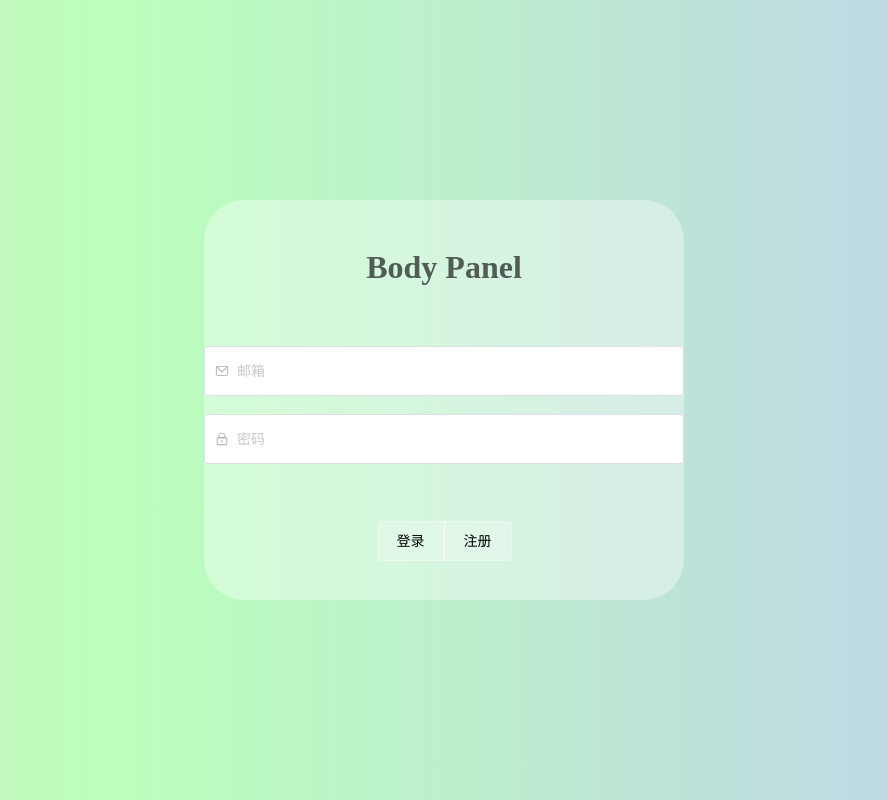
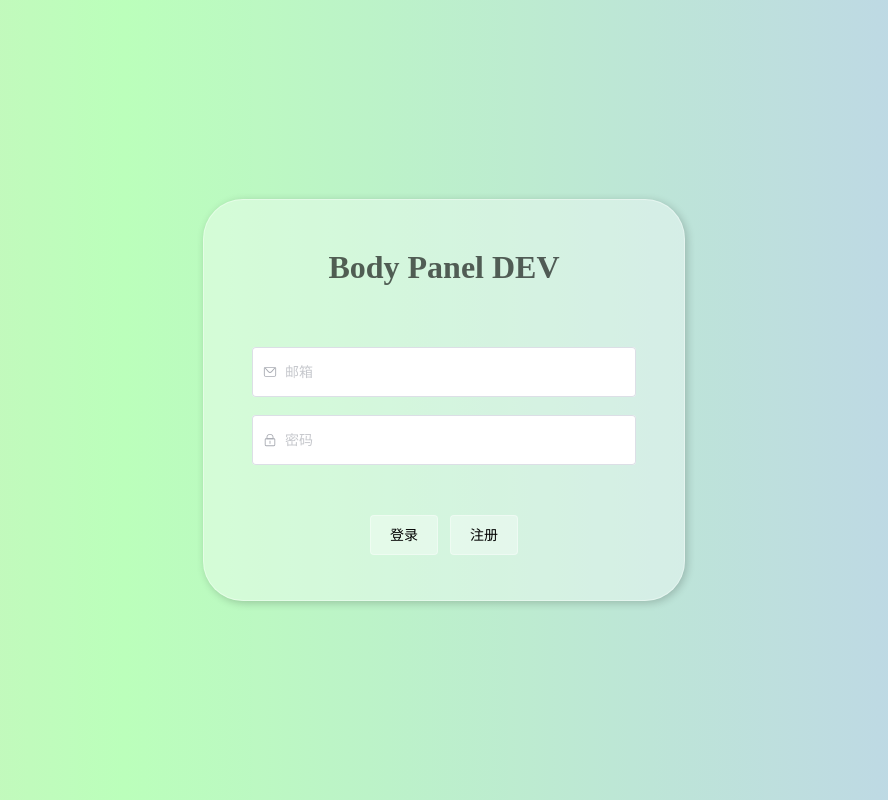
Before and after one commit to XO-ElectronicSheep/BodyPanel, a Vue app: page /login in a window 1280 px wide. Shown: the whole page, without its empty margins (196-1084 px from the left). Built offline with nearby package versions, Linux system fonts and the light colour scheme.

Commit message:
login-get

```diff
--- a/package.json
+++ b/package.json
@@ -9,7 +9,9 @@
     "preview": "vite preview"
   },
   "dependencies": {
+    "axios": "^1.5.0",
     "element-plus": "^2.3.12",
+    "js-md5": "^0.7.3",
     "vue": "^3.3.4",
     "vue-router": "^4.2.4"
   },
--- /dev/null
+++ b/src/service/axios.js
@@ -0,0 +1,44 @@
+
+import axios from "axios"; // API封装  对axios进行封装
+// 创建一个axioas实例 instance
+const instance = axios.create({
+    baseURL: "http://localhost:80/api",
+    timeout: 5000,
+});
+//添加请求拦截器，会在发起请求之前执行相应的需求
+instance.interceptors.request.use(
+    function (config) {
+        let token = sessionStorage.getItem("token");
+        if (token) {
+            config.headers["Authorization"] = "Bearer " + token;
+        }
+        console.log(config)
+        return config;
+    },
+    function (error) {
+        // Do something with request error
+        return Promise.reject(error);
+    }
+);
+
+//添加响应拦截器，会在返回数据后先执行相应的需求 一般用于进行请求错误处理
+instance.interceptors.response.use(
+    function (response) {
+        let { code } = response.data;
+        if (code === 401) {
+            //token失效
+            // sessionStorage.clear()
+            // window.location.reload() //页面刷新
+        }
+        return response;
+    },
+    function (error) {
+        console.log("res-err", error);
+        // let {code} = error
+        // if (code === 'ERR_NETWORK'){
+        //   alert('网络错误')
+        // }
+        return Promise.reject(error);
+    }
+);
+export default instance;
--- /dev/null
+++ b/src/service/user.js
@@ -0,0 +1,8 @@
+import axios from './axios'
+// 添加请求信息  _login为封装之后的post请求 data 为请求中携带的参数
+
+
+// 登录
+export function login(params) {
+    return axios.post('/user/login', params);
+}
--- a/src/views/login/Login.vue
+++ b/src/views/login/Login.vue
@@ -2,40 +2,91 @@
     <div class="login-back">
         <div class="login">
             <h2 class="biaoti">
-                Body Panel
+                Body Panel DEV
             </h2>
-            <el-form :label-position="labelPosition" :model="formLabelAlign" style="max-width: 560px">
-                <el-form-item>
-                    <el-input v-model="formLabelAlign.name" placeholder="邮箱" :prefix-icon="Message"
-                        :input-style="inputStyle" />
-                </el-form-item>
-                <el-form-item>
-                    <el-input v-model="formLabelAlign.region" placeholder="密码" :prefix-icon="Lock"
-                        :input-style="inputStyle" />
-                </el-form-item>
-            </el-form>
-            <div class="button-c">
-                <el-button-group>
-                    <el-button type="primary" size="large" color="#ffffff44">登录</el-button>
-                    <el-button type="primary" size="large" color="#ffffff44">注册</el-button>
-                </el-button-group>
+            <div class="login-2">
+                <el-form :model="formLabelAlign">
+                    <el-form-item>
+                        <el-input v-model="formLabelAlign.email" placeholder="邮箱" :prefix-icon="Message"
+                            :input-style="inputStyle" clearable />
+                    </el-form-item>
+                    <el-form-item>
+                        <el-input v-model="formLabelAlign.password" placeholder="密码" :prefix-icon="Lock"
+                            :input-style="inputStyle" show-password />
+                    </el-form-item>
+                    <el-form-item>
+                        <el-button size="large" color="#ffffff5e" @click="submitForm">
+                            登录
+                        </el-button>
+                        <el-button size="large" color="#ffffff5e">
+                            注册
+                        </el-button>
+                    </el-form-item>
+                </el-form>
             </div>
         </div>
+
     </div>
 </template>
 
-<script setup>
-import { reactive, ref } from 'vue'
+<script setup  >
+import { reactive } from 'vue'
 import { Message, Lock } from '@element-plus/icons-vue'
-const labelPosition = ref('right')
+import { login } from '../../service/user'
+import md5 from 'js-md5'
+import { useRouter } from "vue-router";
 
-const inputStyle = "backgroundColor:#ffffff5e;opacity: 0.65;width:80%;height:3rem;margin: auto;"
+const router = useRouter()
+
+const inputStyle = "backgroundColor:##ffffff5e;opacity: 0.65;width:100%;height:3rem;margin: 0;"
 
 const formLabelAlign = reactive({
-    name: '',
+    email: '',
     password: ''
 })
 
+
+const submitForm = async () => {
+    /* 输入框为空 */
+    if (formLabelAlign.email == '' || formLabelAlign.password == '') {
+        return ElMessage({
+            message: '用户名或密码不能为空',
+            grouping: true,
+            type: 'error',
+        })
+    }
+
+    /* 邮箱格式验证 */
+    const email = /^[^\s@]+@[^\s@]+\.[^\s@]+$/
+    if (!email.test(formLabelAlign.email)) {
+        return ElMessage({
+            message: '请输入正确的邮箱',
+            grouping: true,
+            type: 'error',
+        })
+    }
+
+    /* 密码合适验证 8位字符 包含大小写和特殊字符 */
+    const password = /^(?![a-zA-Z]+$)(?![A-Z0-9]+$)(?![A-Z\W_]+$)(?![a-z0-9]+$)(?![a-z\W_]+$)(?![0-9\W_]+$)[a-zA-Z0-9\W_]{8,}$/
+    if (!password.test(formLabelAlign.password)) {
+        return ElMessage({
+            message: '密码包含大小写字母、数字和特殊字符且最小位8位',
+            grouping: true,
+            type: 'error',
+        })
+    }
+
+
+    const { data } = await login({
+        'username': formLabelAlign.email,
+        'password': md5(formLabelAlign.password)
+    })
+    localStorage.setItem('token', data.token);
+
+    router.push({
+
+    })
+}
 </script>
 <style scoped>
 .login-back {
@@ -77,10 +128,10 @@ const formLabelAlign = reactive({
     border-radius: 40px;
     width: 30rem;
     height: 25rem;
-    display: flex;
-    flex-wrap: wrap;
     text-align: center;
     color: #0000009f;
+    border: #ffffff5e solid 0.1rem;
+    box-shadow: 2px 2px 8px 0 rgba(0, 0, 0, 0.2);
 }
 
 .biaoti {
@@ -88,16 +139,27 @@ const formLabelAlign = reactive({
     height: 5rem;
     line-height: 5rem;
     font-size: 2rem;
-    margin-bottom: 0;
+    margin-bottom: 2.5rem;
+}
+
+.login-2 {
+    width: 100%;
 }
 
 .el-form {
-    width: 100%;
+    display: flex;
+    flex-wrap: wrap;
+    justify-content: center;
 }
 
-.button-c {
-    width: 100%;
-    text-align: center;
-    color: #dfdedea1;
+
+.el-form-item {
+    width: 80%;
+}
+
+.el-form-item:last-child {
+    margin-top: 2rem;
+    width: auto;
+
 }
 </style>
--- a/vite.config.js
+++ b/vite.config.js
@@ -1,9 +1,11 @@
 import { defineConfig } from 'vite'
 import vue from '@vitejs/plugin-vue'
 import AutoImport from 'unplugin-auto-import/vite'
+import { ElementPlusResolver } from 'unplugin-vue-components/resolvers'
+import { VantResolver } from 'unplugin-vue-components/resolvers'
 import Components from 'unplugin-vue-components/vite'
-import { ElementPlusResolver } from 'unplugin-vue-components/resolvers'
-// https://vitejs.dev/config/
+import path from 'path'
+
 export default defineConfig({
   plugins: [
     vue(),
@@ -13,5 +15,24 @@ export default defineConfig({
     Components({
       resolvers: [ElementPlusResolver()],
     }),
+    Components({ resolvers: [VantResolver()] })
   ],
+  resolve: {
+    //设置别名
+    alias: {
+      "@": path.resolve(__dirname, 'src')
+    }
+  },
+  server: {
+    // 配置服务器代理，实现跨域
+    proxy: {
+      //所有以 '/api'为前缀的接口都转向http://localhost:8000
+      "/api": {
+        target: "http://localhost:80",
+        changeOrigin: true,
+        //去掉接口中的 '/api'以便和后端接口匹配
+        rewrite: (path) => path.replace(/^\/api/, ""),
+      },
+    },
+  },
 })
```
Also changed, not shown: 1 other file (tests, documents, lock files or other folders).
